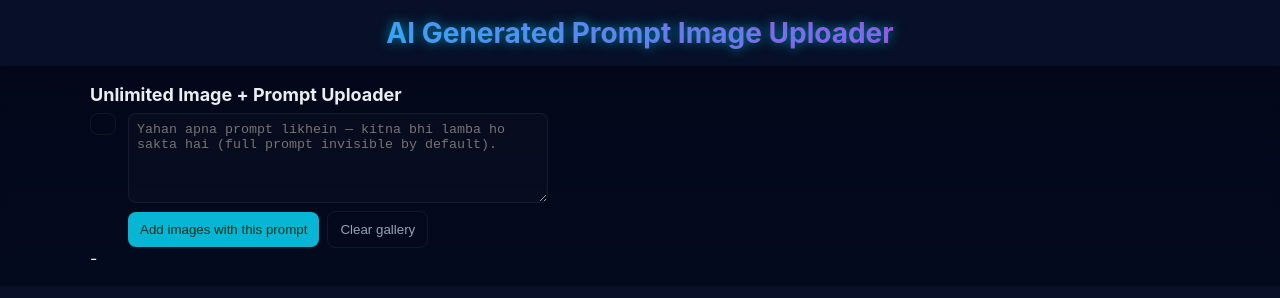
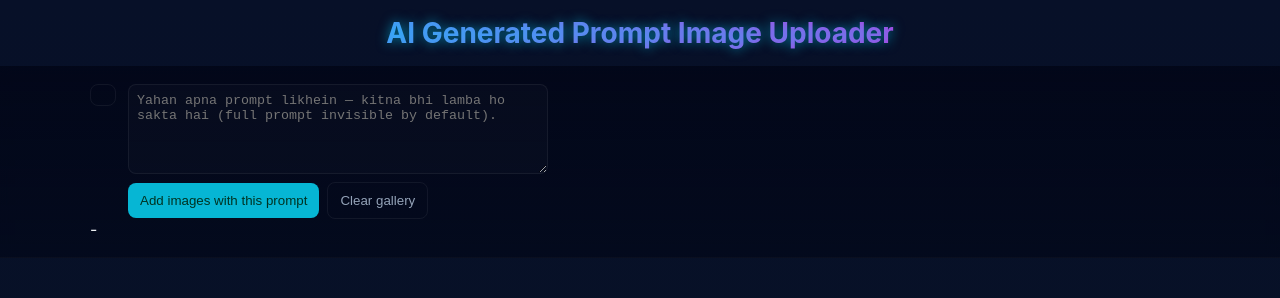
Before and after one commit to madanHTML/ai-prompt, a website: page index.html in a window 1280 px wide. Shown: the top 298 px of the page. Drawn offline with Linux system fonts and the light colour scheme.

Commit message:
Update index.html

```diff
--- a/index.html
+++ b/index.html
@@ -145,7 +145,7 @@ footer .footer-content::-webkit-scrollbar-thumb {
    <div class="big-heading">AI Generated Prompt Image Uploader</div>
  <div class="top-form">
     <div class="container">
-      <h1>Unlimited Image + Prompt Uploader</h1>
+     <!-- <h1>Unlimited Image + Prompt Uploader</h1>-->
       <div class="controls">
         <div class="file-input">
            <label class="btn secondary">
```
